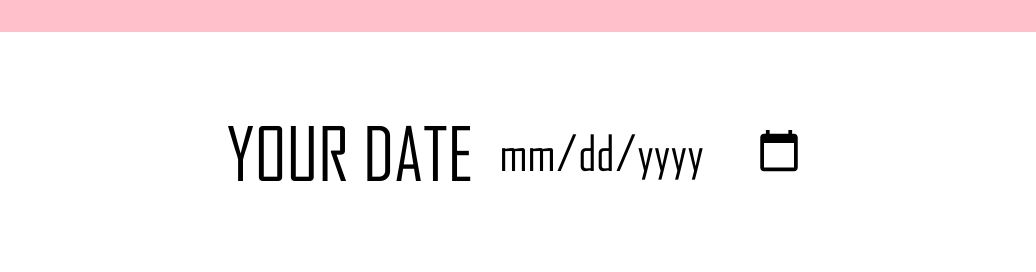
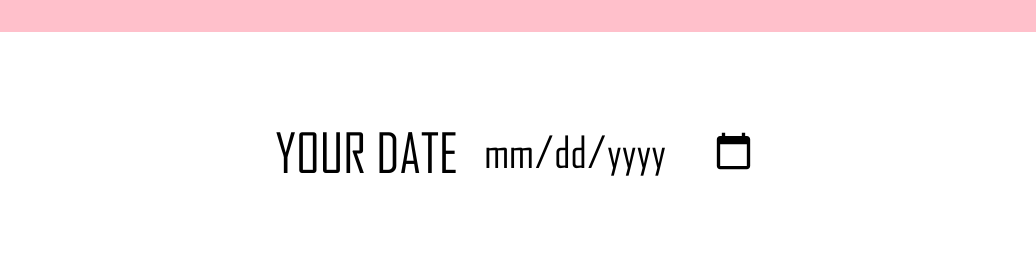
Before and after one commit to Jacob4649/dating-time, a plain HTML site: page index.html in a window 1280 px wide. Shown: the part 528-800 px from the top of the page, 244-1280 px from the left. Drawn offline with Linux system fonts and the light colour scheme.

Commit message:
Shrink font size for date even more

```diff
--- a/style.css
+++ b/style.css
@@ -37,14 +37,14 @@ body {
 }
 #date-div {
     font-family: "Agency FB";
-    font-size: 54pt;
+    font-size: 40pt;
     text-align: center;
 }
 #date-picker {
-    height: 54pt;
+    height: 40pt;
     margin-left: 18pt;
     font-family: "Agency FB";
-    font-size: 36pt;
+    font-size: 32pt;
     border: none;
 }
 #controls {
```
